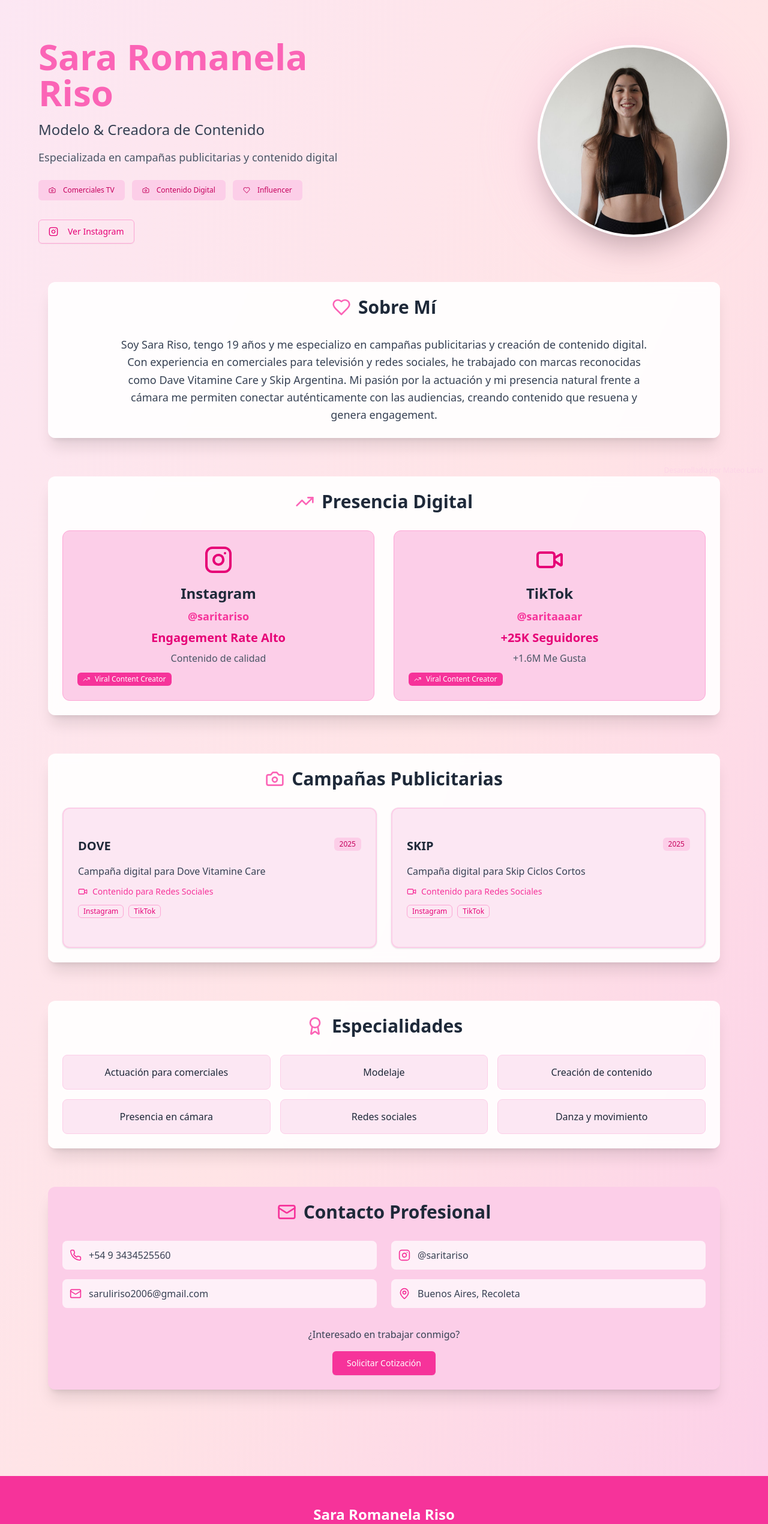
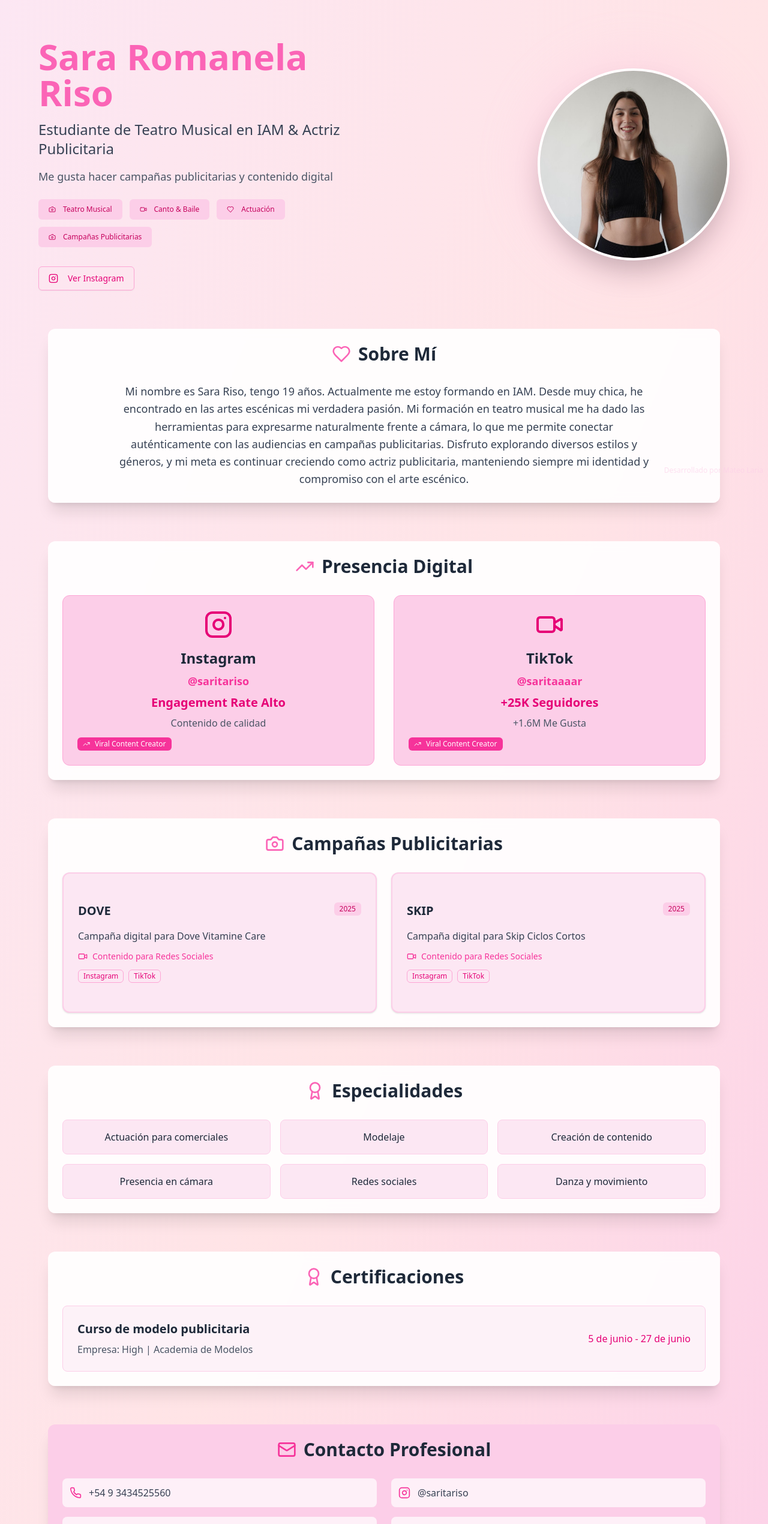
Before and after one commit to Laria-Mateo/sara-portfolio, a Next.js app: page / in a window 1280 px wide. Shown: the top 2540 px of the page at 60% size. Built offline with nearby package versions, Linux system fonts and the light colour scheme.

Commit message:
fix - updapte hero, and add section certifications

```diff
--- a/app/layout.tsx
+++ b/app/layout.tsx
@@ -2,8 +2,8 @@ import type { Metadata } from 'next'
 import './globals.css'
 
 export const metadata: Metadata = {
-  title: 'Sara Romanela Riso - Modelo & Creadora de Contenido',
-  description: 'Portfolio profesional de Sara Romanela Riso, modelo y creadora de contenido especializada en campañas publicitarias y contenido digital.',
+  title: 'Sara Romanela Riso - Estudiante de Teatro Musical & Actriz Publicitaria',
+  description: 'Portfolio profesional de Sara Romanela Riso, estudiante de teatro musical en IAM y actriz publicitaria especializada en campañas publicitarias y contenido digital.',
 }
 
 export default function RootLayout({
--- a/components/layout/Footer.tsx
+++ b/components/layout/Footer.tsx
@@ -30,7 +30,7 @@ export function Footer() {
     <footer className="bg-pink-500 text-white py-12">
       <div className="max-w-6xl mx-auto px-4 text-center">
         <h3 className="text-2xl font-bold mb-4">Sara Romanela Riso</h3>
-        <p className="text-pink-200 mb-6">Modelo & Creadora de Contenido para Campañas Publicitarias</p>
+        <p className="text-pink-200 mb-6">Estudiante de Teatro Musical en IAM & Actriz Publicitaria</p>
 
         <div className="flex justify-center gap-6 mb-6">
           <a href="https://www.instagram.com/saritariso/" target="_blank" rel="noopener noreferrer">
--- a/components/layout/Header.tsx
+++ b/components/layout/Header.tsx
@@ -12,24 +12,28 @@ export function Header() {
               Sara Romanela Riso
             </h1>
             <p className="text-xl md:text-2xl text-gray-700 font-light mb-4">
-              Modelo & Creadora de Contenido
+              Estudiante de Teatro Musical en IAM & Actriz Publicitaria
             </p>
             <p className="text-lg text-gray-600 mb-6">
-              Especializada en campañas publicitarias y contenido digital
+              Me gusta hacer campañas publicitarias y contenido digital
             </p>
 
             <div className="flex flex-wrap justify-center lg:justify-start gap-3 mb-8">
               <Badge className="bg-pink-200 text-pink-700 hover:bg-pink-300 px-4 py-2">
                 <Camera className="w-4 h-4 mr-2" />
-                Comerciales TV
+                Teatro Musical
+              </Badge>
+              <Badge className="bg-pink-200 text-pink-700 hover:bg-pink-300 px-4 py-2">
+                <Video className="w-4 h-4 mr-2" />
+                Canto & Baile
+              </Badge>
+              <Badge className="bg-pink-200 text-pink-700 hover:bg-pink-300 px-4 py-2">
+                <Heart className="w-4 h-4 mr-2" />
+                Actuación
               </Badge>
               <Badge className="bg-pink-200 text-pink-700 hover:bg-pink-300 px-4 py-2">
                 <Camera className="w-4 h-4 mr-2" />
-                Contenido Digital
-              </Badge>
-              <Badge className="bg-pink-200 text-pink-700 hover:bg-pink-300 px-4 py-2">
-                <Heart className="w-4 h-4 mr-2" />
-                Influencer
+                Campañas Publicitarias
               </Badge>
             </div>
 
@@ -50,7 +54,7 @@ export function Header() {
               <div className="relative w-80 h-80 rounded-full overflow-hidden border-4 border-white shadow-2xl">
                 <img
                   src="/images/sara-front.jpg"
-                  alt="Sara Romanela Riso - Modelo y Creadora de Contenido"
+                  alt="Sara Romanela Riso - Estudiante de Teatro Musical en IAM & Actriz Publicitaria"
                   className="object-cover object-center w-full h-full"
                   style={{ objectPosition: 'center 30%' }}
                 />
--- a/components/ui/sections/AboutSection.tsx
+++ b/components/ui/sections/AboutSection.tsx
@@ -13,10 +13,7 @@ export function AboutSection() {
         </CardHeader>
         <CardContent>
           <p className="text-lg text-gray-700 leading-relaxed text-center max-w-4xl mx-auto">
-            Soy Sara Riso, tengo 19 años y me especializo en campañas publicitarias y creación de contenido digital.
-            Con experiencia en comerciales para televisión y redes sociales, he trabajado con marcas reconocidas como
-            Dave Vitamine Care y Skip Argentina. Mi pasión por la actuación y mi presencia natural frente a cámara
-            me permiten conectar auténticamente con las audiencias, creando contenido que resuena y genera engagement.
+            Mi nombre es Sara Riso, tengo 19 años. Actualmente me estoy formando en IAM. Desde muy chica, he encontrado en las artes escénicas mi verdadera pasión. Mi formación en teatro musical me ha dado las herramientas para expresarme naturalmente frente a cámara, lo que me permite conectar auténticamente con las audiencias en campañas publicitarias. Disfruto explorando diversos estilos y géneros, y mi meta es continuar creciendo como actriz publicitaria, manteniendo siempre mi identidad y compromiso con el arte escénico.
           </p>
         </CardContent>
       </Card>
--- /dev/null
+++ b/components/ui/sections/CertificationsSection.tsx
@@ -0,0 +1,48 @@
+import { Card, CardContent, CardHeader, CardTitle } from "@/components/ui/card"
+import { Award } from 'lucide-react'
+
+export function CertificationsSection() {
+  const certifications = [
+    {
+      certificate: "Curso de modelo publicitaria",
+      company: "High | Academia de Modelos",
+      date: "5 de junio - 27 de junio"
+    }
+  ]
+
+  return (
+    <section className="mb-16">
+      <Card className="border-0 shadow-xl bg-white/90 backdrop-blur-sm">
+        <CardHeader>
+          <CardTitle className="text-3xl text-center text-gray-800 flex items-center justify-center gap-3">
+            <Award className="w-8 h-8 text-pink-400" />
+            Certificaciones
+          </CardTitle>
+        </CardHeader>
+        <CardContent>
+          <div className="space-y-6">
+            {certifications.map((cert, index) => (
+              <div key={index} className="p-6 bg-pink-50 rounded-lg border border-pink-200 hover:shadow-md transition-shadow">
+                <div className="flex flex-col md:flex-row md:items-center md:justify-between gap-4">
+                  <div>
+                    <h3 className="text-xl font-semibold text-gray-800 mb-2">
+                      {cert.certificate}
+                    </h3>
+                    <p className="text-gray-600 font-medium">
+                      Empresa: {cert.company}
+                    </p>
+                  </div>
+                  <div className="text-right">
+                    <p className="text-pink-600 font-medium">
+                      {cert.date}
+                    </p>
+                  </div>
+                </div>
+              </div>
+            ))}
+          </div>
+        </CardContent>
+      </Card>
+    </section>
+  )
+}
--- a/components/views/PortfolioView.tsx
+++ b/components/views/PortfolioView.tsx
@@ -5,6 +5,7 @@ import { AboutSection } from "@/components/ui/sections/AboutSection"
 import { SocialMediaSection } from "@/components/ui/sections/SocialMediaSection"
 import { CampaignsSection } from "@/components/ui/sections/CampaignsSection"
 import { SkillsSection } from "@/components/ui/sections/SkillsSection"
+import { CertificationsSection } from "@/components/ui/sections/CertificationsSection"
 import { ContactSection } from "@/components/ui/sections/ContactSection"
 
 export function PortfolioView() {
@@ -17,6 +18,7 @@ export function PortfolioView() {
         <SocialMediaSection />
         <CampaignsSection />
         <SkillsSection />
+        <CertificationsSection />
         <ContactSection />
       </div>
 
```
Also changed, not shown: 1 other file (tests, documents, lock files or other folders).
